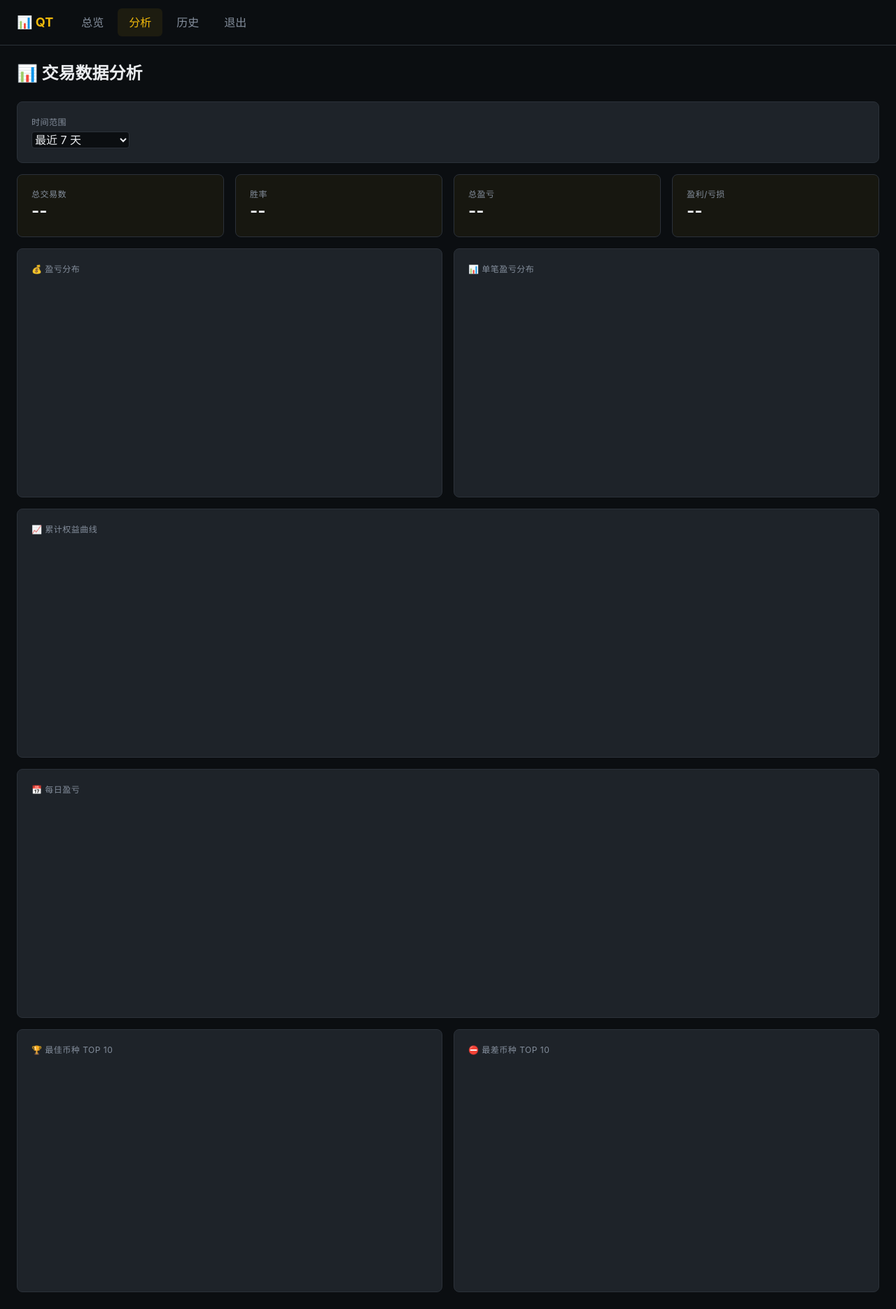
After one commit to lonnie888/quant-trader, a Flask app: page /analysis in a window 1280 px wide. The commit adds this page. Shown: the whole page at 70% size. Run offline with Flask 2, Linux system fonts and the light colour scheme; the visitor is signed in with stand-in values (Sample User, id 1); data that the repository does not hold is empty; a map, chart or similar area stays blank; parts of the project's set-up code (start-up, migrations or seed data) failed here and were passed over; some libraries are stand-ins or nearby versions.

Commit message:
feat: 新增数据分析页面(饼图/折线图/柱状图分析交易历史)

```diff
--- a/web/__init__.py
+++ b/web/__init__.py
@@ -73,6 +73,11 @@ def create_app() -> Flask:
     def history():
         return render_template("history.html")
 
+    @app.route("/analysis")
+    @login_required
+    def analysis():
+        return render_template("analysis.html")
+
     @app.route("/chart")
     @login_required
     def chart():
--- /dev/null
+++ b/web/static/analysis.js
@@ -0,0 +1,179 @@
+/** analysis.js — 数据分析页 */
+const color = v => v >= 0 ? '#0ecb81' : '#f6465d';
+const gold = '#f0b90b';
+const gridColor = '#1e2329';
+const tickColor = '#848e9c';
+
+let charts = {};
+
+function destroyChart(id) {
+    if (charts[id]) { charts[id].destroy(); delete charts[id]; }
+}
+
+async function loadAnalysis() {
+    const days = document.getElementById('filter-days').value;
+    const res = await fetch(`/api/real-analysis?days=${days}`);
+    const d = await res.json();
+    if (d.error) { console.error(d.error); return; }
+
+    const s = d.summary;
+    const colorPnl = color(s.total_pnl);
+    document.getElementById('kpi-trades').textContent = s.total_trades;
+    document.getElementById('kpi-winrate').textContent = s.win_rate + '%';
+    document.getElementById('kpi-pnl').innerHTML = `<span style="color:${colorPnl}">${s.total_pnl >= 0 ? '+' : ''}${s.total_pnl.toFixed(2)} USDT</span>`;
+    document.getElementById('kpi-wl').textContent = `${s.wins} / ${s.losses}`;
+
+    // 1. 盈亏分布饼图
+    destroyChart('pnl-pie');
+    const pieCtx = document.getElementById('chart-pnl-pie');
+    if (pieCtx) {
+        charts['pnl-pie'] = new Chart(pieCtx, {
+            type: 'doughnut',
+            data: {
+                labels: ['盈利', '亏损'],
+                datasets: [{
+                    data: [s.wins, s.losses],
+                    backgroundColor: ['#0ecb81', '#f6465d'],
+                    borderColor: '#0b0e11',
+                    borderWidth: 2,
+                }]
+            },
+            options: {
+                responsive: true,
+                maintainAspectRatio: false,
+                plugins: {
+                    legend: { position: 'bottom', labels: { color: '#eaecef' } },
+                    tooltip: { callbacks: { label: ctx => `${ctx.label}: ${ctx.parsed} (${(ctx.parsed/s.total_trades*100).toFixed(1)}%)` } }
+                }
+            }
+        });
+    }
+
+    // 2. PnL 金额分布柱状图
+    destroyChart('pnl-dist');
+    const distCtx = document.getElementById('chart-pnl-dist');
+    if (distCtx) {
+        const dist = d.pnl_distribution || [];
+        charts['pnl-dist'] = new Chart(distCtx, {
+            type: 'bar',
+            data: {
+                labels: dist.map(x => x.range),
+                datasets: [{
+                    label: '交易数',
+                    data: dist.map(x => x.count),
+                    backgroundColor: dist.map(x => x.range.includes('-') ? 'rgba(246,70,93,0.7)' : 'rgba(14,203,129,0.7)'),
+                    borderColor: '#0b0e11',
+                    borderWidth: 1,
+                }]
+            },
+            options: {
+                responsive: true,
+                maintainAspectRatio: false,
+                plugins: { legend: { labels: { color: '#eaecef' } } },
+                scales: {
+                    x: { ticks: { color: tickColor }, grid: { color: gridColor } },
+                    y: { ticks: { color: tickColor }, grid: { color: gridColor } }
+                }
+            }
+        });
+    }
+
+    // 3. 累计权益曲线
+    destroyChart('equity');
+    const eqCtx = document.getElementById('chart-equity');
+    if (eqCtx) {
+        const eq = d.equity_curve || [];
+        charts['equity'] = new Chart(eqCtx, {
+            type: 'line',
+            data: {
+                labels: eq.map(x => x.date),
+                datasets: [{
+                    label: '累计盈亏 (USDT)',
+                    data: eq.map(x => x.equity),
+                    borderColor: gold,
+                    backgroundColor: 'rgba(240,185,11,0.1)',
+                    fill: true,
+                    tension: 0.1,
+                    pointRadius: 0,
+                    borderWidth: 2,
+                }]
+            },
+            options: {
+                responsive: true,
+                maintainAspectRatio: false,
+                plugins: { legend: { labels: { color: '#eaecef' } } },
+                scales: {
+                    x: { ticks: { color: tickColor, maxTicksLimit: 8 }, grid: { color: gridColor } },
+                    y: { ticks: { color: tickColor }, grid: { color: gridColor } }
+                }
+            }
+        });
+    }
+
+    // 4. 每日盈亏柱状图
+    destroyChart('daily');
+    const dailyCtx = document.getElementById('chart-daily');
+    if (dailyCtx) {
+        const daily = d.daily_pnl || [];
+        charts['daily'] = new Chart(dailyCtx, {
+            type: 'bar',
+            data: {
+                labels: daily.map(x => x.date),
+                datasets: [{
+                    label: '每日盈亏 (USDT)',
+                    data: daily.map(x => x.pnl),
+                    backgroundColor: daily.map(x => x.pnl >= 0 ? 'rgba(14,203,129,0.7)' : 'rgba(246,70,93,0.7)'),
+                    borderColor: '#0b0e11',
+                    borderWidth: 1,
+                    borderRadius: 2,
+                }]
+            },
+            options: {
+                responsive: true,
+                maintainAspectRatio: false,
+                plugins: { legend: { labels: { color: '#eaecef' } } },
+                scales: {
+                    x: { ticks: { color: tickColor, maxTicksLimit: 8 }, grid: { color: gridColor } },
+                    y: { ticks: { color: tickColor }, grid: { color: gridColor } }
+                }
+            }
+        });
+    }
+
+    // 5. 最佳/最差币种
+    renderSymbolChart('top-symbols', d.top_symbols || [], '#0ecb81');
+    renderSymbolChart('worst-symbols', d.worst_symbols || [], '#f6465d');
+}
+
+function renderSymbolChart(id, data, barColor) {
+    destroyChart(id);
+    const ctx = document.getElementById('chart-' + id);
+    if (!ctx) return;
+    const labels = data.slice(0, 10).map(x => x.symbol);
+    const values = data.slice(0, 10).map(x => x.pnl);
+    charts[id] = new Chart(ctx, {
+        type: 'bar',
+        data: {
+            labels,
+            datasets: [{
+                label: '盈亏 (USDT)',
+                data: values,
+                backgroundColor: values.map(v => v >= 0 ? 'rgba(14,203,129,0.7)' : 'rgba(246,70,93,0.7)'),
+                borderColor: '#0b0e11',
+                borderWidth: 1,
+            }]
+        },
+        options: {
+            indexAxis: 'y',
+            responsive: true,
+            maintainAspectRatio: false,
+            plugins: { legend: { labels: { color: '#eaecef' } } },
+            scales: {
+                x: { ticks: { color: tickColor }, grid: { color: gridColor } },
+                y: { ticks: { color: tickColor }, grid: { color: gridColor } }
+            }
+        }
+    });
+}
+
+loadAnalysis();
--- /dev/null
+++ b/web/templates/analysis.html
@@ -0,0 +1,86 @@
+{% extends "layout.html" %}
+{% block title %}数据分析 - Quant Trader{% endblock %}
+
+{% block content %}
+<h1 class="text-xl sm:text-2xl font-bold mb-4 sm:mb-6">📊 交易数据分析</h1>
+
+<!-- 时间筛选 -->
+<div class="card mb-4">
+    <div class="flex items-center gap-4 mobile-stack">
+        <div class="w-full sm:w-auto">
+            <label class="label block mb-1">时间范围</label>
+            <select id="filter-days" class="w-full sm:w-[140px]" onchange="loadAnalysis()">
+                <option value="7" selected>最近 7 天</option>
+                <option value="14">最近 14 天</option>
+                <option value="30">最近 30 天</option>
+                <option value="90">最近 90 天</option>
+            </select>
+        </div>
+    </div>
+</div>
+
+<!-- 总览 KPI -->
+<div class="grid grid-cols-2 sm:grid-cols-4 gap-3 sm:gap-4 mb-4">
+    <div class="card" style="background:rgba(240,185,11,0.05);">
+        <div class="label text-xs">总交易数</div>
+        <div class="value text-xl sm:text-2xl" id="kpi-trades">--</div>
+    </div>
+    <div class="card" style="background:rgba(240,185,11,0.05);">
+        <div class="label text-xs">胜率</div>
+        <div class="value text-xl sm:text-2xl" id="kpi-winrate">--</div>
+    </div>
+    <div class="card" style="background:rgba(240,185,11,0.05);">
+        <div class="label text-xs">总盈亏</div>
+        <div class="value text-xl sm:text-2xl" id="kpi-pnl">--</div>
+    </div>
+    <div class="card" style="background:rgba(240,185,11,0.05);">
+        <div class="label text-xs">盈利/亏损</div>
+        <div class="value text-xl sm:text-2xl" id="kpi-wl">--</div>
+    </div>
+</div>
+
+<!-- 图表区 -->
+<div class="grid grid-cols-1 md:grid-cols-2 gap-4 mb-4">
+    <!-- 饼图：盈亏分布 -->
+    <div class="card">
+        <div class="label mb-4">💰 盈亏分布</div>
+        <div style="height:280px;"><canvas id="chart-pnl-pie"></canvas></div>
+    </div>
+    <!-- 饼图：PnL 金额分布 -->
+    <div class="card">
+        <div class="label mb-4">📊 单笔盈亏分布</div>
+        <div style="height:280px;"><canvas id="chart-pnl-dist"></canvas></div>
+    </div>
+</div>
+
+<div class="grid grid-cols-1 gap-4 mb-4">
+    <!-- 折线图：累计权益 -->
+    <div class="card">
+        <div class="label mb-4">📈 累计权益曲线</div>
+        <div style="height:280px;"><canvas id="chart-equity"></canvas></div>
+    </div>
+    <!-- 柱状图：每日盈亏 -->
+    <div class="card">
+        <div class="label mb-4">📅 每日盈亏</div>
+        <div style="height:280px;"><canvas id="chart-daily"></canvas></div>
+    </div>
+</div>
+
+<div class="grid grid-cols-1 md:grid-cols-2 gap-4">
+    <!-- 柱状图：最佳币种 -->
+    <div class="card">
+        <div class="label mb-4">🏆 最佳币种 TOP 10</div>
+        <div style="height:300px;"><canvas id="chart-top-symbols"></canvas></div>
+    </div>
+    <!-- 柱状图：最差币种 -->
+    <div class="card">
+        <div class="label mb-4">⛔ 最差币种 TOP 10</div>
+        <div style="height:300px;"><canvas id="chart-worst-symbols"></canvas></div>
+    </div>
+</div>
+{% endblock %}
+
+{% block scripts %}
+<script src="https://cdn.jsdelivr.net/npm/chart.js"></script>
+<script src="/static/analysis.js"></script>
+{% endblock %}
--- a/web/templates/layout.html
+++ b/web/templates/layout.html
@@ -79,6 +79,7 @@
         </div>
         <div class="nav-menu w-full sm:w-auto sm:flex sm:items-center sm:gap-1 mt-2 sm:mt-0" id="nav-menu">
             <a href="/" class="nav-link block sm:inline {{ 'active' if request.path == '/' else '' }}">总览</a>
+            <a href="/analysis" class="nav-link block sm:inline {{ 'active' if request.path == '/analysis' else '' }}">分析</a>
             <a href="/history" class="nav-link block sm:inline {{ 'active' if request.path == '/history' else '' }}">历史</a>
             <a href="/logout" class="nav-link block sm:inline ml-auto" style="color:#848e9c;">退出</a>
         </div>
```
Also changed, not shown: web/api.py (+139 -0 lines).
